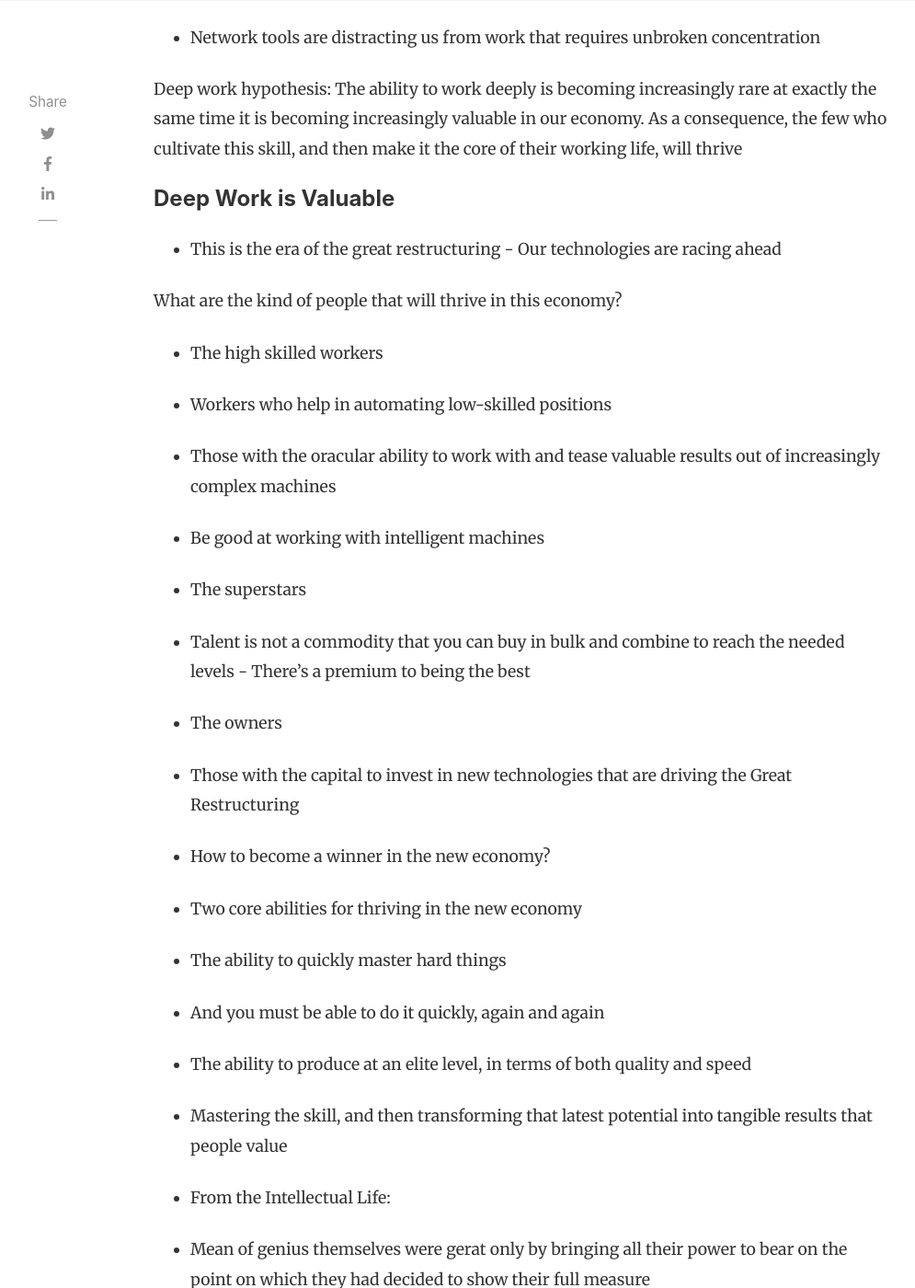
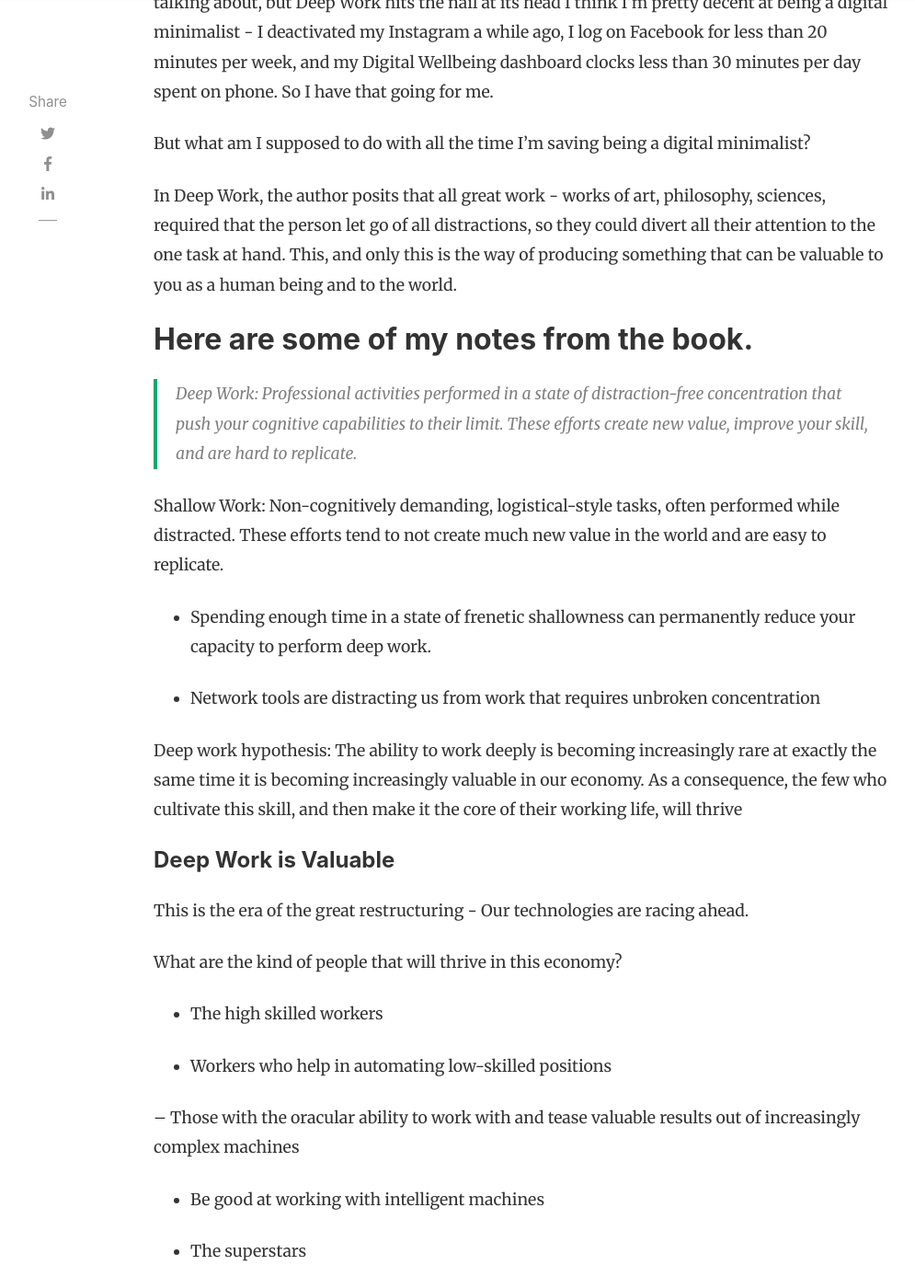
Before and after one commit to jsingh41/jsingh41.github.io, a Jekyll site: the page built from _posts/2020-02-07-deep_work.md, in a window 1280 px wide and 1400 px high, scrolled down 1761 px. Shown: the whole window at 92% size, without its empty margins (118-1113 px from the left). Built offline with Jekyll 4.4.1, drawn with Linux system fonts in a browser that asks for light colours; nearby versions of some CDN libraries; comment, search, counter and statistics services are not loaded.

```diff
--- a/_posts/2020-02-07-deep_work.md
+++ b/_posts/2020-02-07-deep_work.md
@@ -3,7 +3,7 @@ layout: post
 title:  "Deep Work"
 author: juhi
 categories: [ books ]
-image: assets/images/Deep Work.jpg
+image: assets/images/deep_work.jpg
 ---
 
 This is the third Cal Newport book I've read. I respect Cal as a writer and have enjoyed all of his books, but Deep Work has been the most useful to me by far. The two other books - Digital minimalism, and So Good They Can't Ignore You harped at topics similar to what Deep Work is talking about, but Deep Work hits the nail at its head
@@ -15,8 +15,9 @@ In Deep Work, the author posits that all great work - works of art, philosophy,
 
 
 Here are some of my notes from the book.
+---
 
-Deep Work: Professional activities performed in a state of distraction-free concentration that push your cognitive capabilities to their limit. These efforts create new value, improve your skill, and are hard to replicate.
+> Deep Work: Professional activities performed in a state of distraction-free concentration that push your cognitive capabilities to their limit. These efforts create new value, improve your skill, and are hard to replicate.
 
 Shallow Work: Non-cognitively demanding, logistical-style tasks, often performed while distracted. These efforts tend to not create much new value in the world and are easy to replicate.
 
@@ -28,7 +29,7 @@ Deep work hypothesis: The ability to work deeply is becoming increasingly rare a
 
 #### Deep Work is Valuable
 
--   This is the era of the great restructuring - Our technologies are racing ahead
+This is the era of the great restructuring - Our technologies are racing ahead.
 
 What are the kind of people that will thrive in this economy?
 
@@ -36,7 +37,7 @@ What are the kind of people that will thrive in this economy?
 
 -   Workers who help in automating low-skilled positions
 
--   Those with the oracular ability to work with and tease valuable results out of increasingly complex machines
+--   Those with the oracular ability to work with and tease valuable results out of increasingly complex machines
 
 -   Be good at working with intelligent machines
 
```
